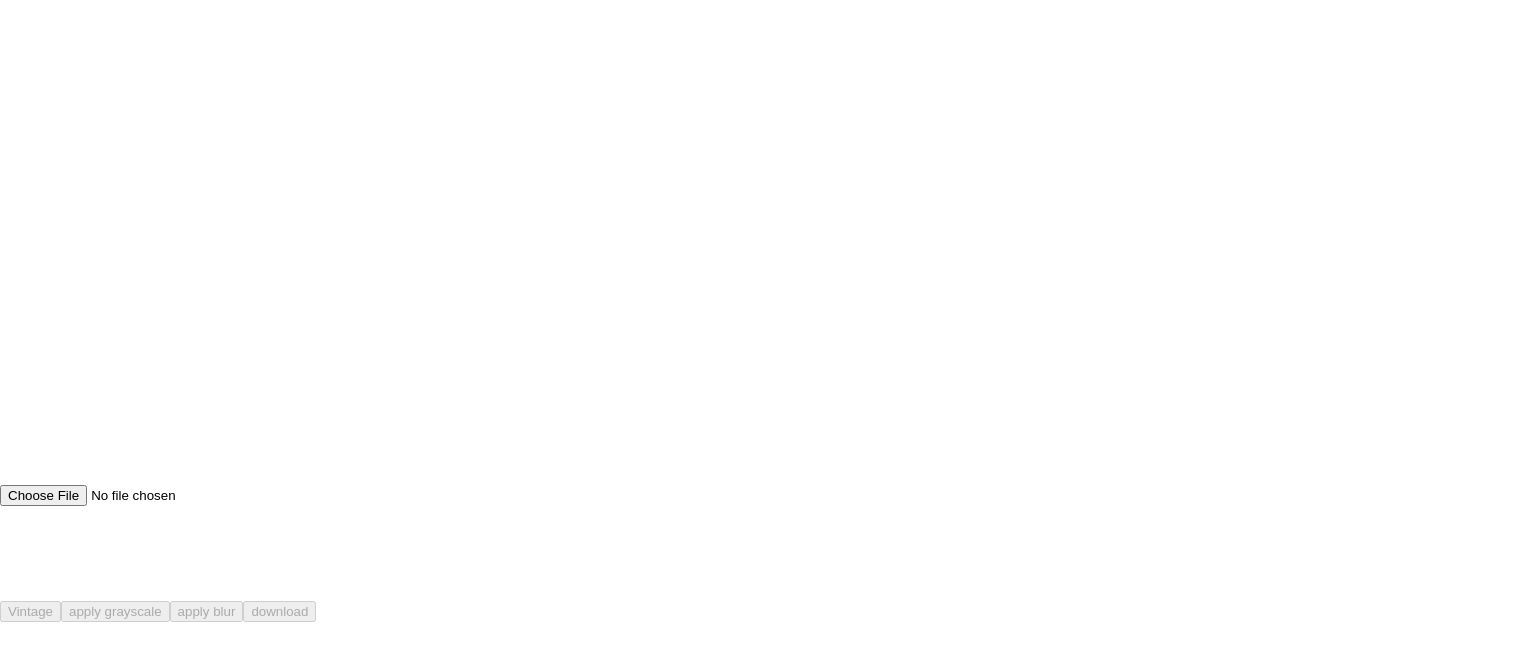
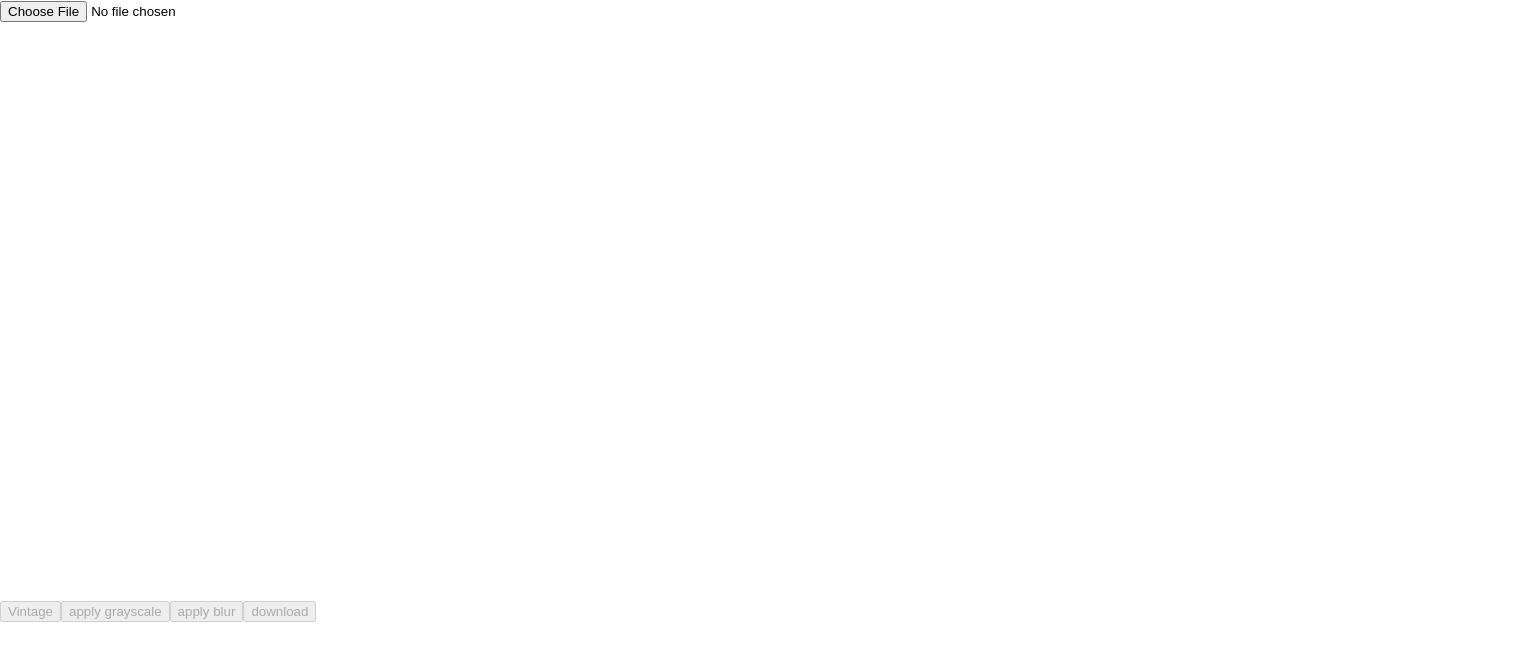
Before and after one commit to georgefikri/applying-filters-toCanvas, a React (Create React App) app: page / in a window 1280 px wide. Shown: the top 660 px of the page, 1536 px wide, since content can reach past the window. Built offline with nearby package versions, Linux system fonts and the light colour scheme.

Commit message:
UPD: 1. install npm install node-sass --save 2. changing css to scss 3. fixing default size of canvas

```diff
--- a/package.json
+++ b/package.json
@@ -7,6 +7,7 @@
     "@testing-library/react": "^11.2.6",
     "@testing-library/user-event": "^12.8.3",
     "fabric": "^4.4.0",
+    "node-sass": "^5.0.0",
     "react": "^17.0.2",
     "react-dom": "^17.0.2",
     "react-fabricjs": "^0.1.6",
--- a/public/index.html
+++ b/public/index.html
@@ -24,7 +24,7 @@
       work correctly both with client-side routing and a non-root public URL.
       Learn how to configure a non-root public URL by running `npm run build`.
     -->
-    <title>React App</title>
+    <title>Image Filters</title>
   </head>
   <body>
     <noscript>You need to enable JavaScript to run this app.</noscript>
--- a/src/App.js
+++ b/src/App.js
@@ -1,5 +1,3 @@
-import './styles/style.css'
-
 import { ImageFilters} from './components'
 
 function App() {
--- a/src/components/ImageFilters.js
+++ b/src/components/ImageFilters.js
@@ -1,5 +1,6 @@
 import React, { useEffect, useState } from 'react'
 import { fabric } from "fabric";
+import '../styles/style.scss'
 
 function ImageFilter() {
     /* storing button value to distinguish which filter to apply*/
@@ -16,6 +17,13 @@ function ImageFilter() {
         file = e.target.files[0]
         canvasWrite(reader)
         reader.readAsDataURL(file);
+        // setting dimensions of canvas
+        let c = document.getElementById("canvas");
+        c.width = 1000;
+        c.height = 1000;
+        c.style.width = window.innerWidth + 'px';
+        c.style.height = window.innerHeight + 'px';
+
 
     }
 
@@ -90,13 +98,13 @@ function ImageFilter() {
 
 
     return (
-        <div>
+        <div className='canvas-wrapper'>
             <input
                 onChange={(e)=> onChange(e)}
                 type="file"
                 id="uploadedImg"/>
 
-            <canvas id="canvas" style={{height: '500px', width: '600px' }}></canvas>
+            <canvas id="canvas"></canvas>
 
             <div className='filter-buttons'>
                 <button
--- a/src/styles/style.css
+++ /dev/null
@@ -1,4 +0,0 @@
-.filter-buttons {
-    position: absolute;
-    top: 600px;
-}
--- /dev/null
+++ b/src/styles/style.scss
@@ -0,0 +1,12 @@
+.filter-buttons {
+  position: absolute;
+  top: 600px;
+}
+
+.canvas-wrapper {
+  .canvas-container,
+  canvas {
+    width: auto !important;
+    height: 768px !important;
+  }
+}
```
Also changed, not shown: 1 other file (tests, documents, lock files or other folders).
